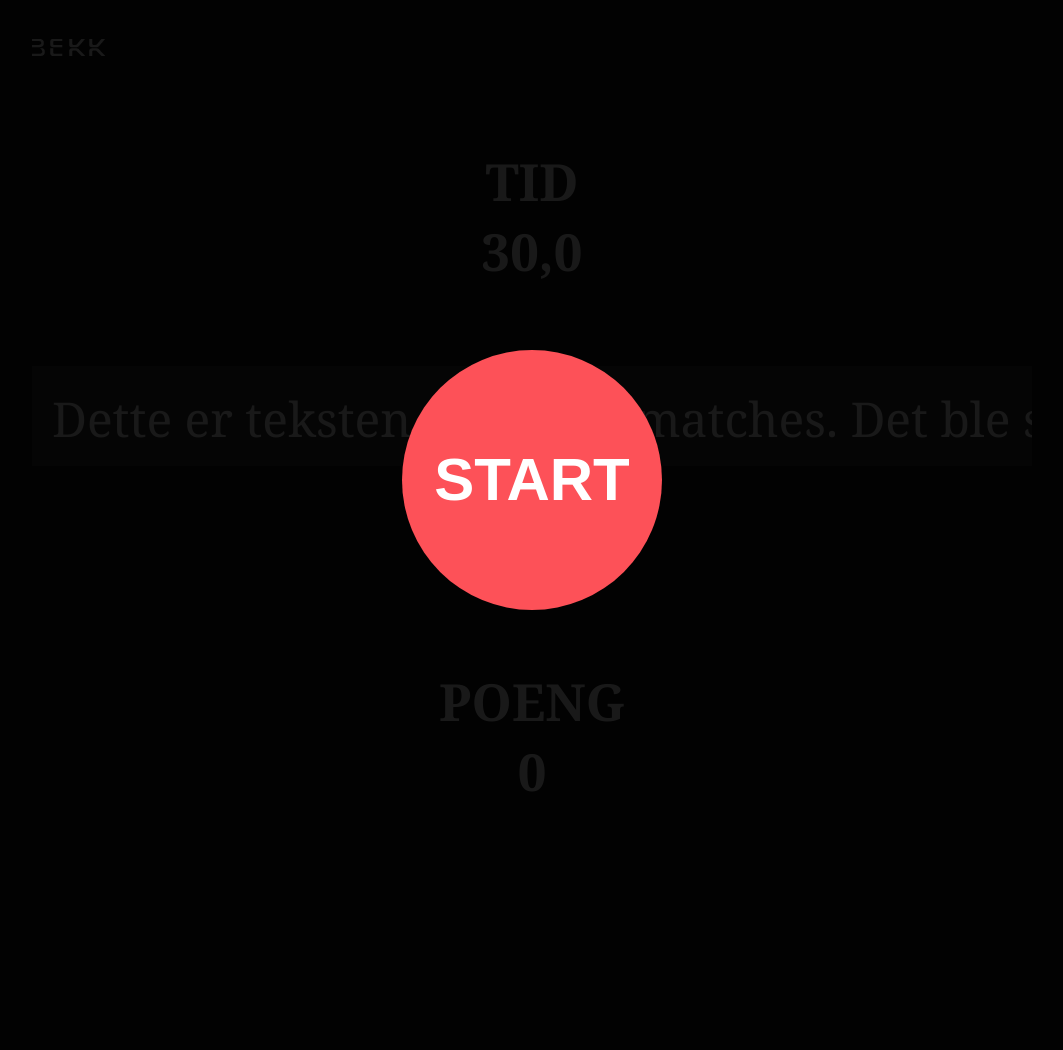
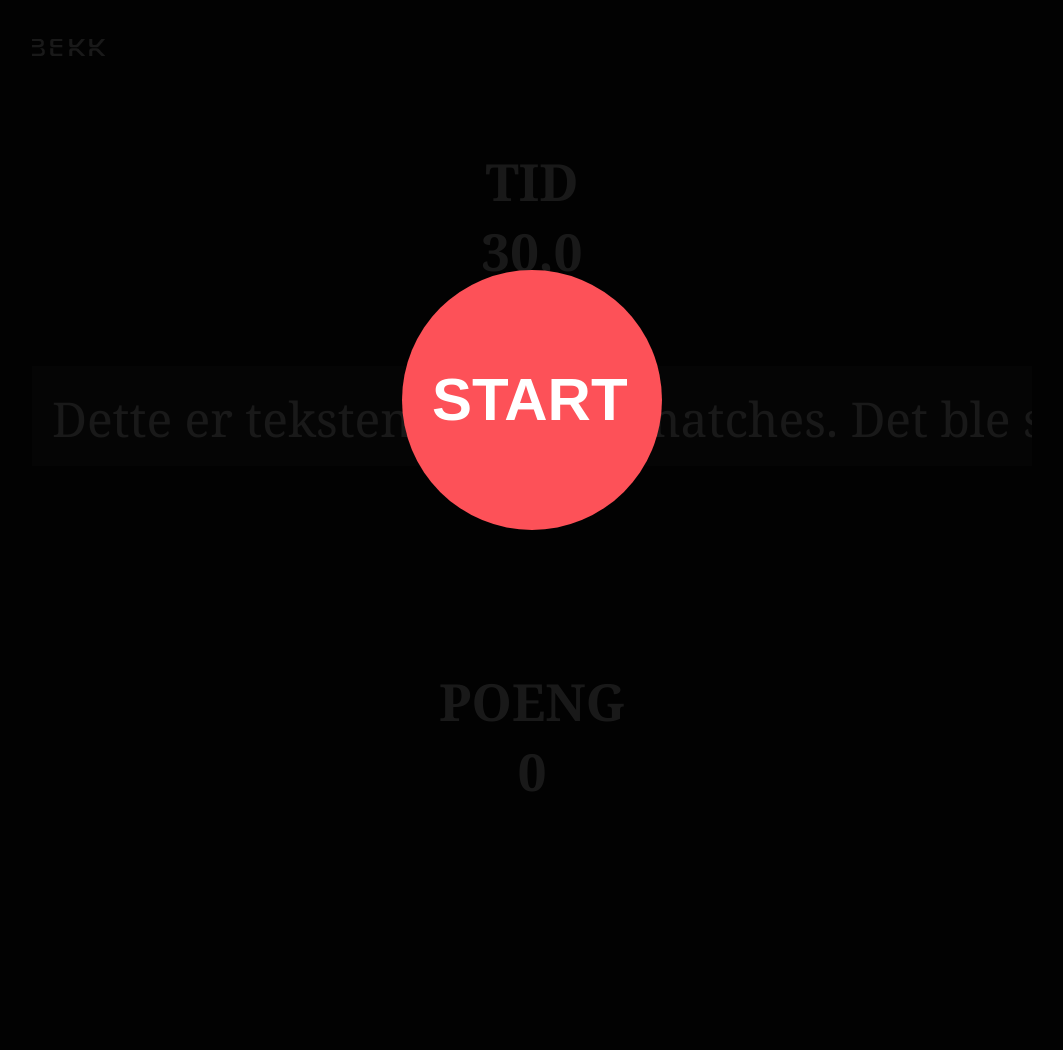
Before and after one commit to oyvindmidtbo/dagenatifi, a PHP site: page /index.html in a window 1280 px wide. Shown: the whole page, without its empty margins (108-1171 px from the left). Run offline with PHP 8.4, Linux system fonts and the light colour scheme.

Commit message:
Vertikalt alignet elementer som start-knapp og countdown

```diff
--- a/css/main.css
+++ b/css/main.css
@@ -23,6 +23,7 @@ body {
 	font-family: "Fedra Serif B Book",Georgia;
 	color: white;
 	background-color: #111;
+	height: 100%;
 	-webkit-font-smoothing: antialiased;
 }
 
@@ -82,7 +83,6 @@ header {
 }
 
 .text span {
-/*	display: inline-block;*/
 	height: 1.2em;
 	width: 0.8em;
 	font-size: 3em;
@@ -137,11 +137,11 @@ header {
 	top: 0;
 	left: 0;
 	width: 100%;
-	z-index: 10100;
+	z-index: 100;
 }
 
 .fancybox-wrap {
-	width: 1665px;
+	width: 100%;
 	height: auto;
 	top: -20px;
 	left: -20px;
@@ -149,26 +149,24 @@ header {
 	position: absolute;
 	top: 0;
 	left: 0;
-	z-index: 10101;
+	z-index: 200;
 	outline: none;
 	display: none;
 }
 
 
 .start-wrap {
-	display: block;
-	left: 0;
-	top: 0;
-	height: 70%;
+	height: 100%;
 	width: 100%;
-	margin-top: 350px;
-	text-align: center;
+	display:-webkit-box;
+	-webkit-box-pack:center;
+	-webkit-box-align:center;
+	z-index: ;
 }
 
 .start-wrap a {
 	display: inline-block;
 	vertical-align: middle;
-	z-index: 5;
 	padding: 30px;
 	font-size: 60px;
 	font-family: 'Conduit ITC W01 Light', Arial;
@@ -187,9 +185,17 @@ header {
 	margin-top: 70px;
 }
 
+.countdown-wrap {
+	height: 100%;
+	width: 100%;
+	display:-webkit-box;
+	-webkit-box-pack:center;
+	-webkit-box-align:center;
+	z-index: 150;
+}
+
 .countdown {
 	width: 100%;
-	margin: 250px 0;
 	text-align: center;
 	display: none;
 }
@@ -198,7 +204,11 @@ header {
 	font-size: 12.5em;
 }
 
-.infoline {
+.scoreline-wrap {
+	margin-bottom: 40px;
+}
+
+.scoreline {
 	position: relative;
 	width: 100%;
 	float: left;
@@ -210,11 +220,7 @@ header {
 	box-sizing: border-box;
 }
 
-.infoline:last-child {
-	margin-bottom: 20px;
-}
-
-.infoline .number {
+.scoreline .number {
 	font-size: 60px;
 	line-height: 100%;
 	color: #FD5158;
@@ -222,18 +228,13 @@ header {
 	padding-top: 10px;
 }
 
-.infoline .label {
+.scoreline .label {
 	text-transform: uppercase;
 	color: #F1F1F1;
 	font-size: 20px;
 	margin-left: 10px;
 	vertical-align: baseline;
 }
-
-.contactinfo {
-
-}
-
 
 input {
 	padding-bottom: 4px;
--- a/index.html
+++ b/index.html
@@ -29,17 +29,19 @@
 		<div class="fancybox-wrap final-result-wrap">
 			<section class="final-result">
 				<a href="#" class="final-result-close">close</a>
-				<div class="infoline">
+				<div class="scoreline-wrap clearfix">
+					<div class="scoreline">
 						<span class="number" id="correct"></span>
 						<span class="label">riktig</span>
 					</div>
-				<div class="infoline">
+					<div class="scoreline">
 						<span class="number" id="wrong"></span>
 						<span class="label">feil</span>
 					</div>
-				<div class="infoline">
+					<div class="scoreline">
 						<span class="number" id="score"></span>
 						<span class="label">poeng</span>
+					</div>
 				</div>
 
 				<p><input placeholder="Navn" type="text" name="name"/></p>
--- a/js/timer.js
+++ b/js/timer.js
@@ -1,5 +1,5 @@
 var timer = (function() {
-	var seconds = 30; // ganger 10
+	var seconds = 300; // ganger 10
 	var secondsToStart = 3;
 
 	function countdown(callback) {
```
Lines whose indentation alone changed are shown as unchanged.
